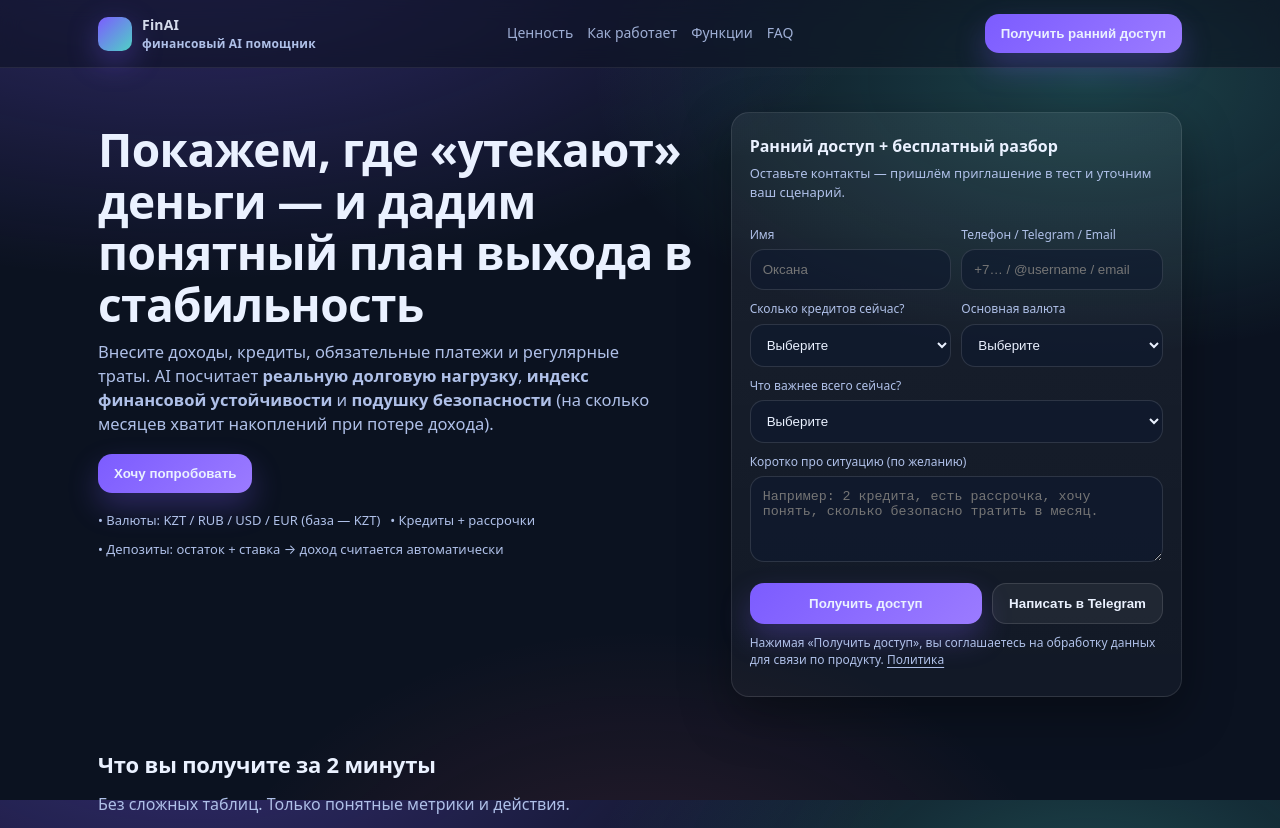
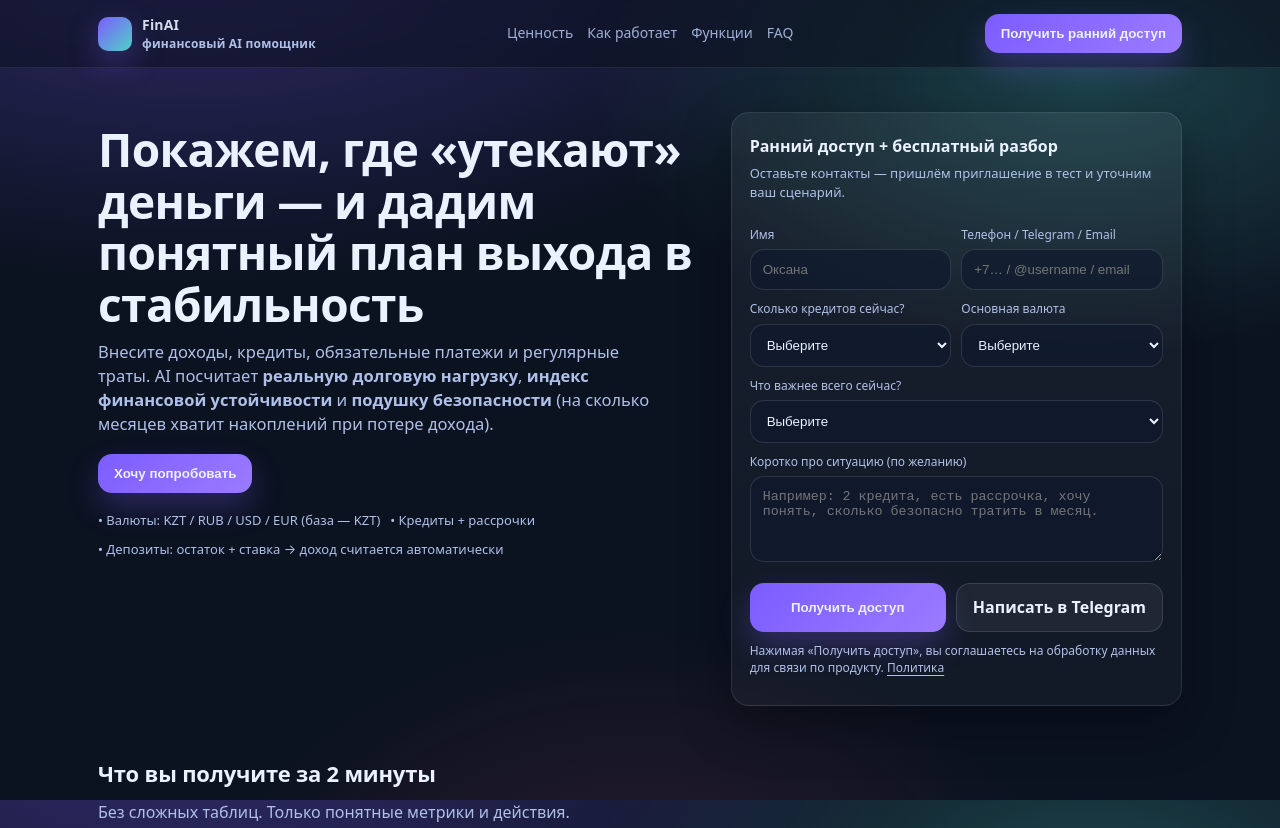
Before and after one commit to oxanamihaylova-lgtm/aifinance8, a plain HTML site: page index.html in a window 1280 px wide. Shown: the top 828 px of the page. Drawn offline with Linux system fonts and the light colour scheme.

Commit message:
Update index.html

```diff
--- a/index.html
+++ b/index.html
@@ -402,9 +402,9 @@
                   onclick="ym(107207334,'reachGoal','click_try_service')">
                   Получить доступ
                 </button>
-               <button class="btn" href="https://t.me/OxanaMikhaylova" target="_blank" onclick="track('click_telegram')">
+               <a class="btn" href="https://t.me/OxanaMikhaylova" target="_blank" onclick="track('click_telegram')">
   Написать в Telegram
-</button>
+</a>
               </div>
 
               <div class="tiny">
```
